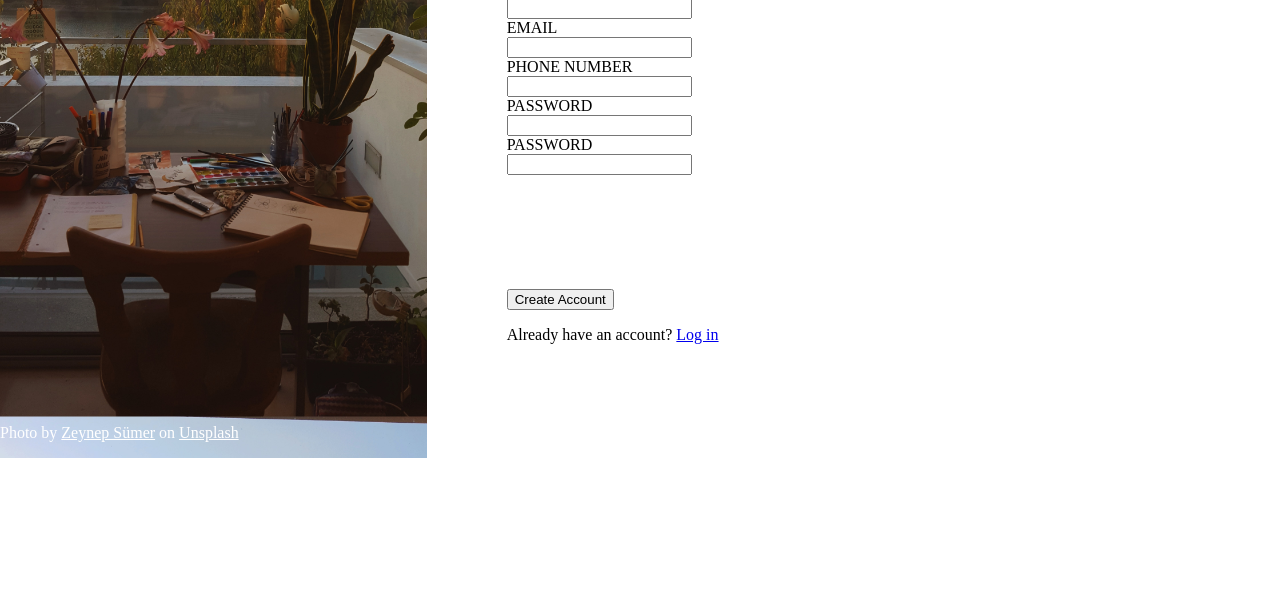
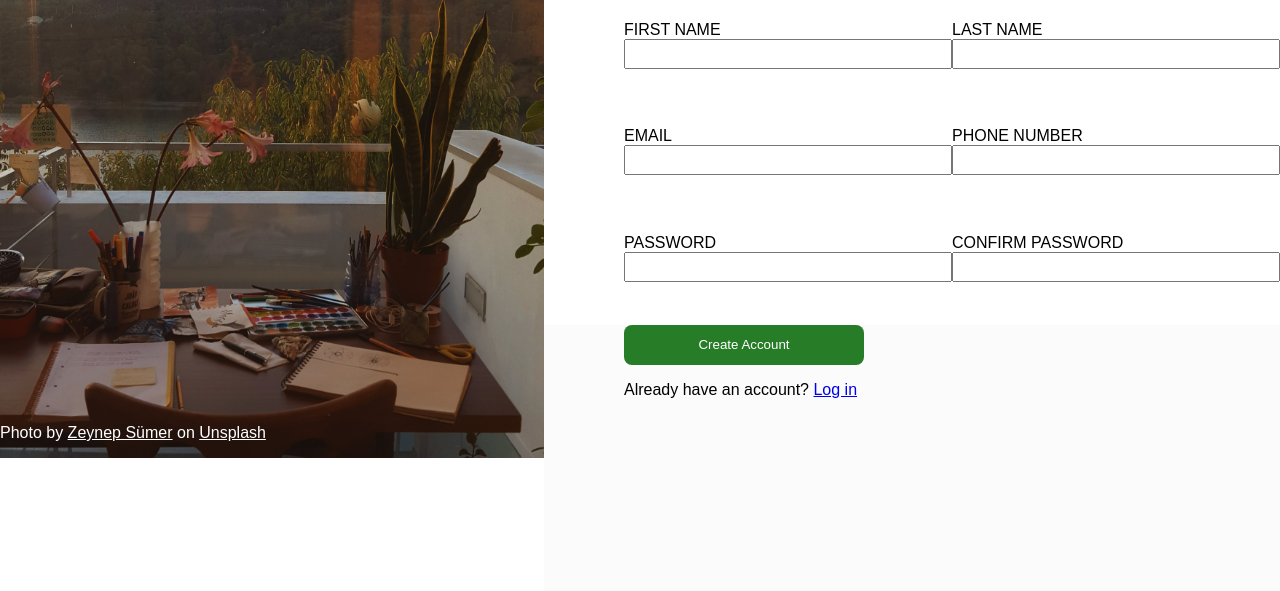
Before and after one commit to lopezadrian/odin-sign-up-form, a plain HTML site: page index.html in a window 1280 px wide. Shown: the part 342-933 px from the top of the page. Before the commit the page ends 800 px from the top, so only its background shows below. Drawn offline with Linux system fonts and the light colour scheme.

Commit message:
Positioned form input boxes

```diff
--- a/index.html
+++ b/index.html
@@ -1,5 +1,6 @@
 <!DOCTYPE html>
 <html lang="en">
+
 <head>
     <meta charset="UTF-8">
     <meta http-equiv="X-UA-Compatible" content="IE=edge">
@@ -7,36 +8,55 @@
     <link rel="stylesheet" href="style.css">
     <title>Document</title>
 </head>
+
 <body>
     <div class="container">
         <div class="photo">
             <p class="attribution">
-                Photo by <a href="https://unsplash.com/@ispywithmylittleeye?utm_source=unsplash&utm_medium=referral&utm_content=creditCopyText">Zeynep Sümer</a> on <a href="https://unsplash.com/t/interiors?utm_source=unsplash&utm_medium=referral&utm_content=creditCopyText">Unsplash</a>
+                Photo by <a
+                    href="https://unsplash.com/@ispywithmylittleeye?utm_source=unsplash&utm_medium=referral&utm_content=creditCopyText">Zeynep
+                    Sümer</a> on <a
+                    href="https://unsplash.com/t/interiors?utm_source=unsplash&utm_medium=referral&utm_content=creditCopyText">Unsplash</a>
             </p>
         </div>
         <div class="description">
-            <p>This is not a real online service! You know you need something like this in your life to help you realize your deepest dreams. Sign up <em>now</em> to get started.</p>
+            <p>This is not a real online service! You know you need something like this in your life to help you realize
+                your deepest dreams. Sign up <em>now</em> to get started.</p>
             <p>You <em>know</em> you want to.</p>
         </div>
         <div class="sign-up">
+            <h1>Let's do this!</h1>
             <form>
-                <label for="first_name">FIRST NAME</label><br>
-                <input type="text" id="first_name" name="first_name"><br>
+                <div class="first_name">
+                    <label for="first_name">FIRST NAME</label><br>
+                    <input type="text" id="first_name" name="first_name">
+                </div>
 
-                <label for="last_name">LAST NAME</label><br>
-                <input type="ltext" id="last_name" name="last_name"><br>
+                <div class="last_name">
+                    <label for="last_name">LAST NAME</label><br>
+                    <input type="ltext" id="last_name" name="last_name">
+                </div>
 
-                <label for="email">EMAIL</label><br>
-                <input type="email" id="email" name="email"><br>
+                <div class="email">
+                    <label for="email">EMAIL</label><br>
+                    <input type="email" id="email" name="email">
+                </div>
 
-                <label for="phone_number">PHONE NUMBER</label><br>
-                <input type="tel" id="phone_number" name="phone_number"><br>
+                <div class="phone_number">
+                    <label for="phone_number">PHONE NUMBER</label><br>
+                    <input type="tel" id="phone_number" name="phone_number">
+                </div>
 
-                <label for="user_password">PASSWORD</label><br>
-                <input type="password" id="user_password" name="user_password"><br>
 
-                <label for="confirm_password">PASSWORD</label><br>
-                <input type="password" id="confirm_password" name="confirm_password"><br>
+                <div class="user_password">
+                    <label for="user_password">PASSWORD</label><br>
+                    <input type="password" id="user_password" name="user_password">
+                </div>
+
+                <div class="confirm_password">
+                    <label for="confirm_password">CONFIRM PASSWORD</label><br>
+                    <input type="password" id="confirm_password" name="confirm_password">
+                </div>
             </form>
         </div>
         <div class="create-account">
@@ -45,4 +65,5 @@
         </div>
     </div>
 </body>
+
 </html>
--- a/style.css
+++ b/style.css
@@ -1,17 +1,22 @@
 body {
     height: 100vh;
     margin: 0;
+    font-family: Arial, Helvetica, sans-serif;
+}
+
+input {
+    height: 1.5rem;
+    width: 20rem;
 }
 
 .container {
     display: grid;
-    grid-template-columns: repeat(3, 1fr);
-    grid-template-rows: repeat(3, 1fr);
+    grid-template-columns: 1fr 1fr;
+    grid-template-rows: 1fr 1fr 1fr;
     grid-template-areas:
-        "photo description description"
-        "photo sign-up sign-up"
-        "photo create-account create-account";
-    align-items: center;
+        "photo description"
+        "photo sign-up"
+        "photo create-account";
     height: 100vh;
 }
 
@@ -30,7 +35,7 @@ body {
     text-align: center;
 }
 
-.attribution>a {
+.attribution a {
     color: white;
 }
 
@@ -42,12 +47,36 @@ body {
 
 .description {
     grid-area: description;
+    background-color: rgb(251, 251, 251);
 }
 
 .sign-up {
     grid-area: sign-up;
 }
 
+form {
+    height: 20rem;
+    display: grid;
+    grid-template-columns: 1fr 2fr;
+    grid-template-rows: 1fr 1fr 1fr;
+}
+
+form div {
+    margin: 1rem 0rem 1rem 0rem;
+    width: fit-content;
+    display: inline;
+}
+
 .create-account {
     grid-area: create-account;
+    background-color: rgb(251, 251, 251);
 }
+
+button {
+    border-style: none;
+    border-radius: 0.5rem;
+    color: white;
+    background-color: rgb(39, 125, 39);
+    height: 2.5rem;
+    width: 15rem;
+}
```
Also changed, not shown: 1 other file.
